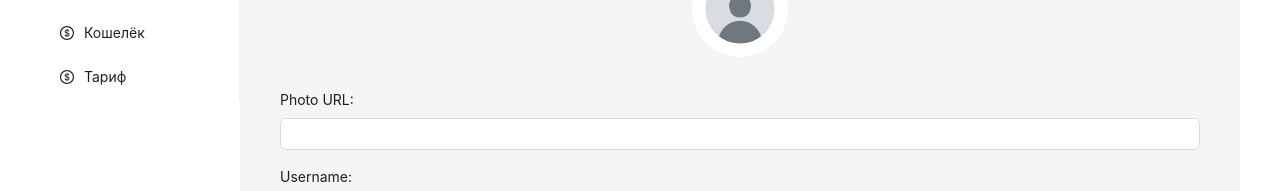
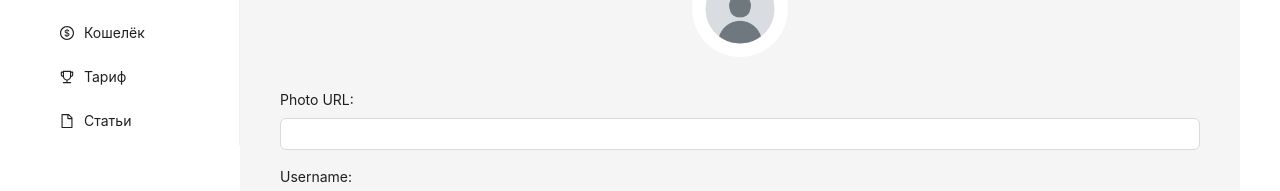
Before and after one commit to Jabryker/Market, a React (Create React App) app: page /profile in a window 1280 px wide. Shown: the part 233-424 px from the top of the page. Built offline with nearby package versions, Linux system fonts and the light colour scheme; no server answers.

Commit message:
update icons

```diff
--- a/src/templates/ProfileTemplate/ProfileTemplate.tsx
+++ b/src/templates/ProfileTemplate/ProfileTemplate.tsx
@@ -1,11 +1,14 @@
 import {
   DollarOutlined,
+  FileOutlined,
   HeartOutlined,
   ShopOutlined,
+  TrophyOutlined,
   UserOutlined,
 } from "@ant-design/icons";
 import { Layout, Menu } from "antd";
 import { FC, useState } from "react";
+import { ProfileArticles } from "./ProfileArticles/ProfileArticles";
 import { ProfileContent } from "./ProfileContent/ProfileContent";
 import { ProfileFavorite } from "./ProfileFavorite/ProfileFavorite";
 import { ProfileShop } from "./ProfileShop/ProfileContent";
@@ -36,6 +39,9 @@ export const ProfileTemplate: FC = () => {
       break;
     case "wallet":
       content = <ProfileWallet />;
+      break;
+    case "articles":
+      content = <ProfileArticles />;
       break;
     case "tariff":
       content = <ProfileTariff />;
@@ -71,8 +77,11 @@ export const ProfileTemplate: FC = () => {
           <Menu.Item key="wallet" icon={<DollarOutlined />}>
             Кошелёк
           </Menu.Item>
-          <Menu.Item key="tariff" icon={<DollarOutlined />}>
+          <Menu.Item key="tariff" icon={<TrophyOutlined />}>
             Тариф
+          </Menu.Item>
+          <Menu.Item key="articles" icon={<FileOutlined />}>
+            Статьи
           </Menu.Item>
         </Menu>
       </Sider>
```
